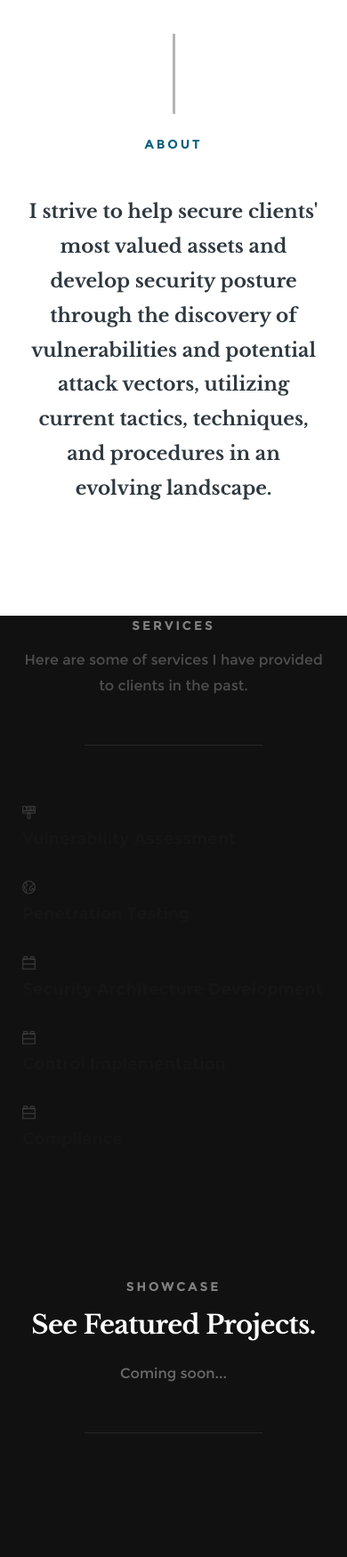
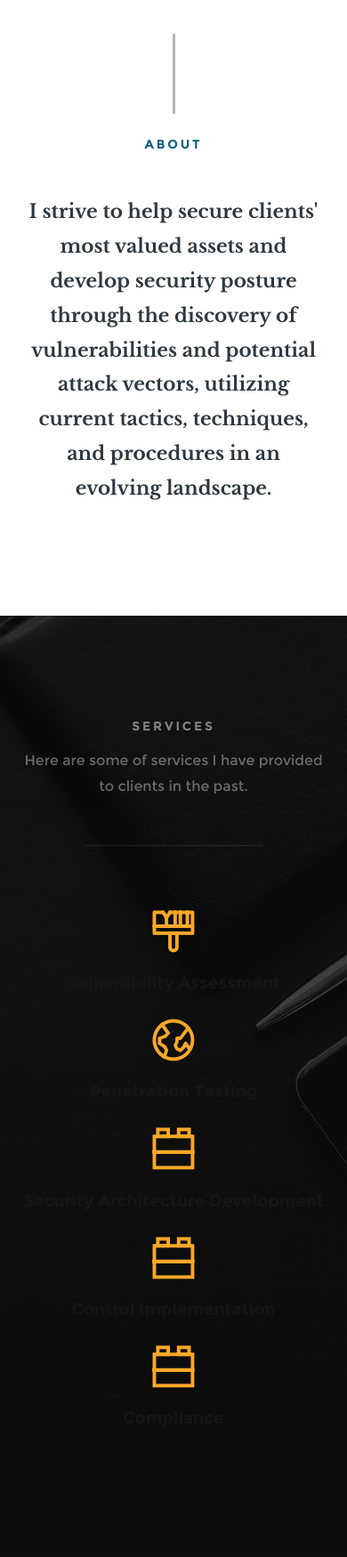
Before and after one commit to sparwol/sparwol.github.io, a PHP site: page / in a window 390 px wide. Shown: the part 845-2595 px from the top of the page at 89% size. Run offline with PHP 8.4, Linux system fonts and the light colour scheme; some web fonts are replaced.

Commit message:
Update main.css

```diff
--- a/css/main.css
+++ b/css/main.css
@@ -16,7 +16,7 @@
  *  09. header styles
  *  10. home
  *  11. about
- *  12. passions
+ *  12. services
  *  13. projects
  *  14. testimonials
  *  15. clients
@@ -142,6 +142,7 @@
   line-height: 1.7;
   text-transform: uppercase;
   letter-spacing: .2rem;
+  col
 }
 
 h6, .h06 {
@@ -1881,12 +1882,12 @@
 
 
 /* ===================================================================
- *  12. passions - (_layout.scss)
+ *  12. services - (_layout.scss)
  *
  * ------------------------------------------------------------------- */
-#passions {
+#services {
   background-color: #19191b;
-  background-image: url(../images/passions-bg.jpg);
+  background-image: url(../images/services-bg.jpg);
   background-repeat: no-repeat;
   background-position: center;
   -webkit-background-size: cover;
@@ -1897,7 +1898,7 @@
   padding: 15rem 0 15rem;
   color: rgba(255, 255, 255, 0.3);
 }
-#passions .overlay {
+#services .overlay {
   position: absolute;
   top: 0;
   left: 0;
@@ -1905,7 +1906,7 @@
   height: 100%;
   background-color: rgba(5, 5, 5, 0.7);
 }
-#passions .gradient-overlay {
+#services .gradient-overlay {
   position: absolute;
   top: 0;
   left: 0;
@@ -1917,39 +1918,39 @@
   background: linear-gradient(to bottom, rgba(0, 0, 0, 0.85) 0%, transparent 100%);
   filter: progid:DXImageTransform.Microsoft.gradient( startColorstr='#d9000000', endColorstr='#00000000',GradientType=0 );
 }
-#passions .section-intro h3 {
+#services .section-intro h3 {
   color: rgba(242, 242, 242, 0.5);
 }
-#passions .section-intro h1 {
+#services .section-intro h1 {
   color: #FFFFFF;
 }
-#passions .section-intro .lead {
+#services .section-intro .lead {
   color: rgba(242, 242, 242, 0.4);
 }
-#passions .passions-content {
+#services .services-content {
   text-align: center;
   max-width: 1040px;
 }
-#passions .passions-list {
+#services .services-list {
   margin-top: 1.2rem;
   text-align: center;
 }
-#passions .passions-list .service-item {
+#services .services-list .service-item {
   margin-bottom: 3rem;
   padding: 0 50px;
 }
-#passions .passions-list .service-item p {
+#services .services-list .service-item p {
   color: rgba(242, 242, 242, 0.5);
 }
-#passions .passions-list .icon {
+#services .services-list .icon {
   display: inline-block;
   margin-bottom: 1.5rem;
 }
-#passions .passions-list .icon i {
+#services .services-list .icon i {
   font-size: 5.4rem;
   color: #f9a828;
 }
-#passions .passions-list .h05 {
+#services .services-list .h05 {
   font-size: 1.7rem;
   line-height: 1.765;
   color: #FFFFFF;
@@ -1958,42 +1959,42 @@
 
 /* -------------------------------------------------------------------
  * responsive:
- * passions
+ * services
  * ------------------------------------------------------------------- */
 @media only screen and (max-width: 1024px) {
-  #passions .passions-list .service-item {
+  #services .services-list .service-item {
     padding: 0 40px;
   }
 }
 @media only screen and (max-width: 900px) {
-  #passions .passions-list .service-item {
+  #services .services-list .service-item {
     padding: 0 30px;
   }
 }
 @media only screen and (max-width: 768px) {
-  #passions {
+  #services {
     padding: 12rem 0 12rem;
   }
-  #passions .passions-content {
+  #services .services-content {
     max-width: 550px;
   }
-  #passions .passions-list .service-item {
+  #services .services-list .service-item {
     padding: 0 15px;
   }
-  #passions .passions-list .icon i {
+  #services .services-list .icon i {
     font-size: 5.1rem;
   }
 }
 @media only screen and (max-width: 600px) {
-  #passions .passions-list .service-item {
+  #services .services-list .service-item {
     padding: 0 10px;
   }
-  #passions .passions-list .icon i {
+  #services .services-list .icon i {
     font-size: 5rem;
   }
 }
 @media only screen and (max-width: 400px) {
-  #passions .passions-list .service-item {
+  #services .services-list .service-item {
     padding: 0;
   }
 }
```
